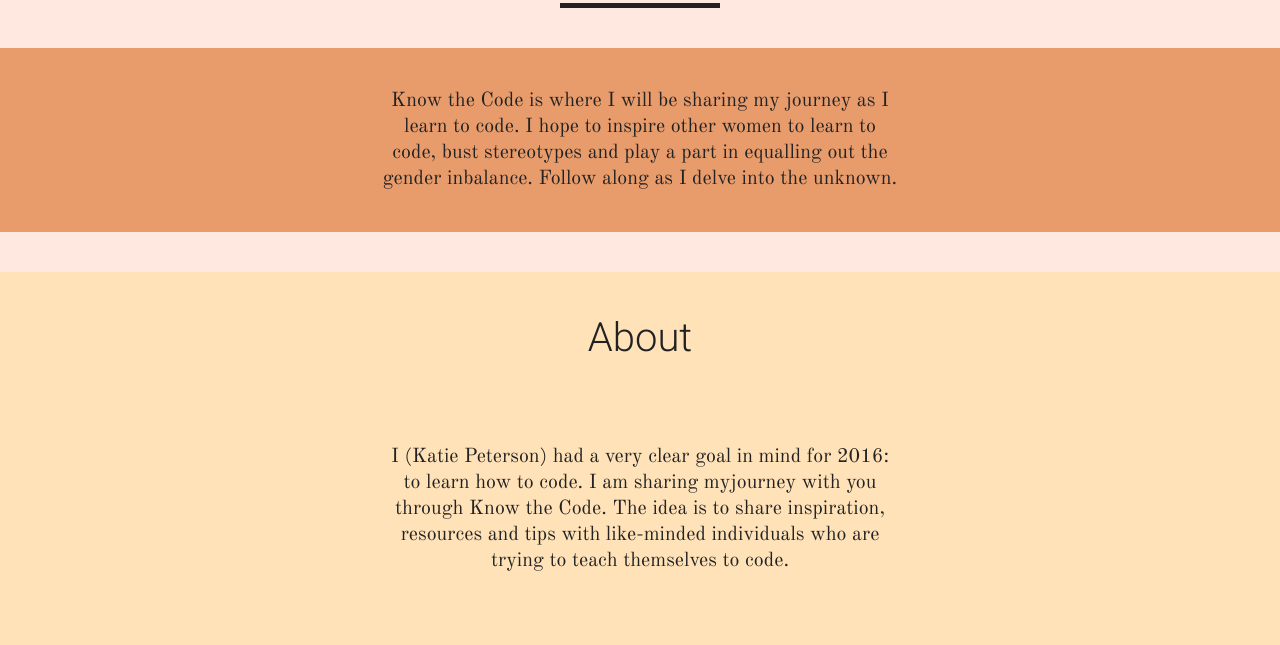
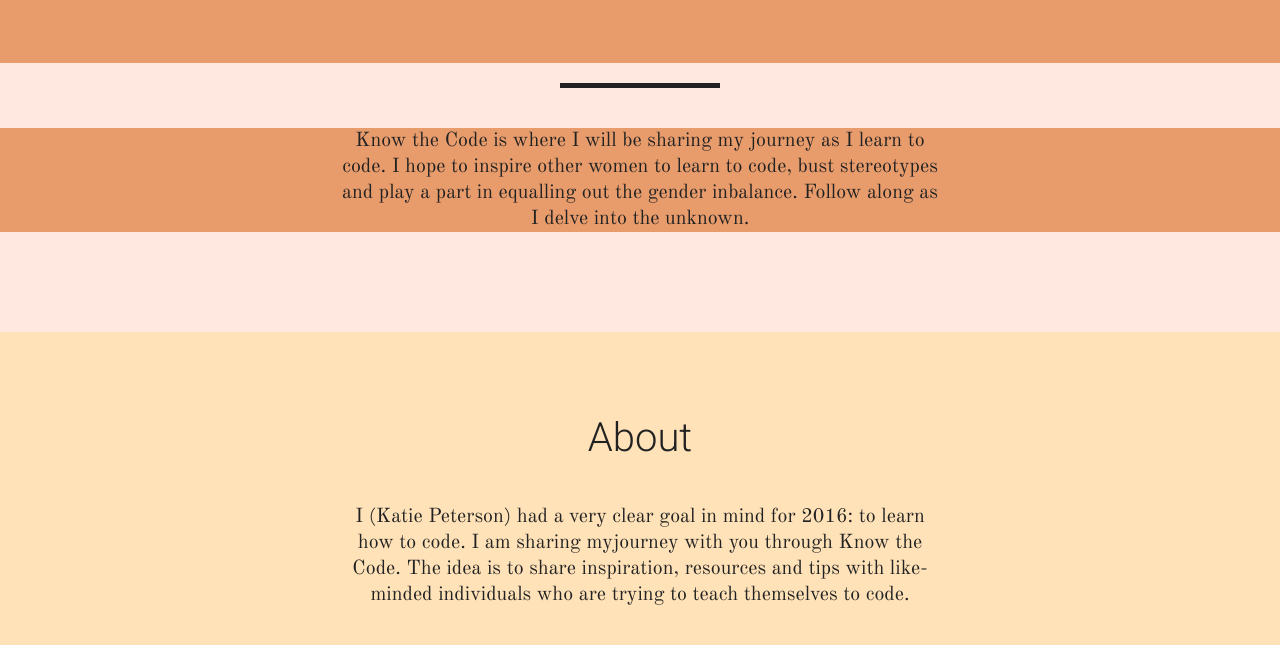
Before and after one commit to katiepetersonn/katiepetersonn.github.io, a plain HTML site: page unit_3/index.html in a window 1280 px wide. Shown: the part 948-1593 px from the top of the page. Drawn offline with nearby package versions, Linux system fonts and the light colour scheme.

Commit message:
Update style.css

```diff
--- a/unit_3/css/style.css
+++ b/unit_3/css/style.css
@@ -25,7 +25,10 @@ header {
 	/*padding: 1.5em;
 	margin: 1em;*/
 }
-
+section {
+	padding:4em 0;
+	margin-bottom:1em;
+}
 h1 {
 	font-family: 'Roboto', sans-serif;
 	font-size: 6em;
@@ -45,16 +48,16 @@ h1 {
 }
 
 p {
-	padding: 2em;
+	/* padding: 2em; */
 	width: 30em;
-	margin: 2em auto;
+	margin: 2em auto 0;
 }
 
 h2 {
 	font-family: 'Roboto', sans-serif;
 	font-size: 2em;
 	font-weight: lighter;
-	padding-top: 1em;
+	/* padding-top: 1em; */
 }
 
 h3 {
@@ -104,9 +107,11 @@ hr {
 
 #contact {
 	background-color: #FF957E;
-	text-decoration: none;
 	font-size: 1em;
 	padding: 2em;
+}
+#contact a {
+	text-decoration:none;
 }
 #about {
 	background-color: #FFE2B8;
```
